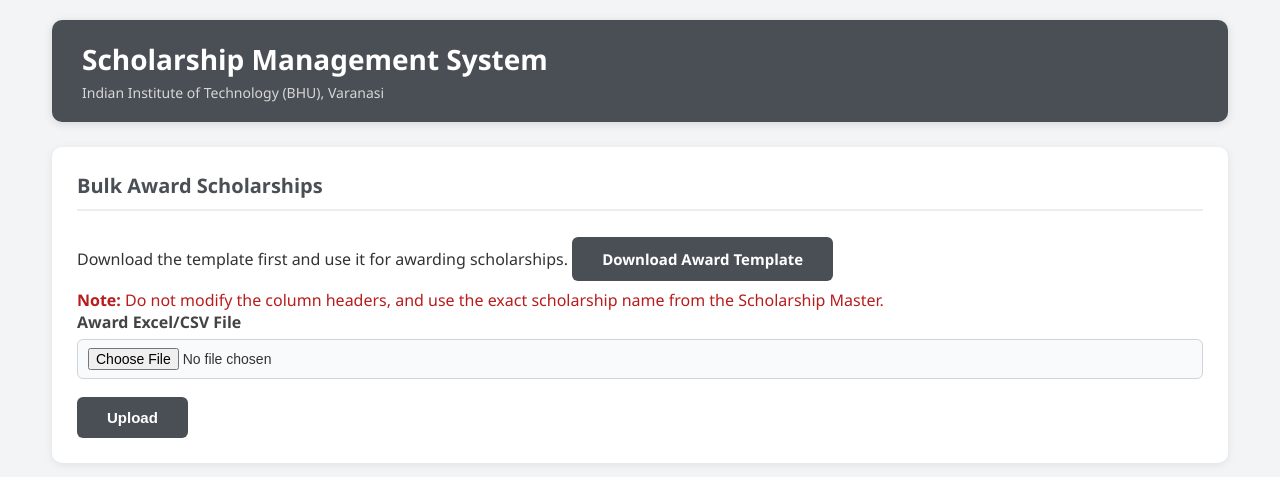
After one commit to singhnisha15/scholarship, a Django app: page /scholarship/scholarship/award-bulk/ in a window 1280 px wide. The commit adds this page. Shown: the top 477 px of the page. Run offline with Django 5.2, Linux system fonts and the light colour scheme; parts of the project's set-up code (start-up, migrations or seed data) failed here and were passed over.

Commit message:
bulk upload scholarship

```diff
--- a/sch_master/urls.py
+++ b/sch_master/urls.py
@@ -31,9 +31,11 @@ urlpatterns = [
     path("scholarship/edit/<int:pk>/", views.edit_scholarship, name="edit_scholarship"),
     path("scholarship/delete/<int:pk>/", views.delete_scholarship, name="delete_scholarship"),
     path("student/profile/edit/", views.edit_student_profile, name="edit_student_profile"),
+    path("scholarship/award-bulk/",views.bulk_award_scholarships,name="bulk_award_scholarships",),
+    path("scholarship/award-bulk/template/", views.download_award_template,name="download_award_template",),
     path(
         "remove_application/<int:application_id>/",
         views.remove_scholarship_application,
         name="remove_scholarship_application",
     ),
-]
+    ]
--- a/sch_master/views.py
+++ b/sch_master/views.py
@@ -8,6 +8,8 @@ from .services.academic_api import get_student_details, get_photo_url, get_spi_c
 import pandas as pd
 from .models import ScholarshipMaster, CriteriaMaster, ScholarshipCriteria, StudentScholarshipProfile, StudentScholarship
 from django.utils import timezone
+from django.conf import settings
+from django.http import FileResponse
 
 def scholarship_create(request):
     criteria = CriteriaMaster.objects.filter(is_active=True).order_by('display_order')
@@ -713,17 +715,37 @@ def assign_scholarship(request):
         if StudentScholarship.objects.filter(roll_no=roll_no, status="AWARDED").exists():
             messages.error(request, "This student has already been awarded a scholarship.")
             return redirect("assign_scholarship")
-        application.status = "AWARDED"
+        '''application.status = "AWARDED"
         application.award_year = timezone.now().year
         application.decision_date = timezone.now()
-        application.save()
-        messages.success(request, f"{scholarship.scholarship_name} awarded successfully.")
+        application.save()'''
+        success, msg = award_application(application)
+        if success:
+            messages.success(request,f"{scholarship.scholarship_name} awarded successfully.")
+        else:
+            messages.error(request, msg)
+        #messages.success(request, f"{scholarship.scholarship_name} awarded successfully.")
         return redirect("scholarship_dashboard")
   return render(request, "assign_scholarship.html", {
     "student": student,
     "student_applications": student_applications,
     "current_year": timezone.now().year,
   })
+
+def award_application(application):
+    """Award an already fetched StudentScholarship application.Returns (success, message)"""
+    if application.status == "AWARDED":
+        return False, "Scholarship already awarded."
+    if StudentScholarship.objects.filter(
+            roll_no=application.roll_no,
+            status="AWARDED"
+    ).exclude(id=application.id).exists():
+        return False, "Student has already been awarded another scholarship."
+    application.status = "AWARDED"
+    application.award_year = timezone.now().year
+    application.decision_date = timezone.now()
+    application.save()
+    return True, "Awarded successfully."
 
 
 def remove_scholarship_application(request, application_id):
@@ -735,3 +757,41 @@ def remove_scholarship_application(request, application_id):
         application.delete()
         messages.success(request, "Scholarship application removed successfully.")
     return redirect("student_dashboard")
+
+def bulk_award_scholarships(request):
+    if request.method == "GET": return render(request, "bulk_award_scholarships.html")
+    file = request.FILES["file"]
+    df = pd.read_csv(file) if file.name.endswith(".csv") else pd.read_excel(file)
+    required_columns = ["Student Roll Number", "Scholarship Name"]
+    missing = [c for c in required_columns if c not in df.columns]
+    if missing: messages.error(request, "Missing columns : " + ", ".join(missing)); return redirect("bulk_award_scholarships")
+    success = failed = 0
+    errors = []
+    for index, row in df.iterrows():
+        roll_no = str(row["Student Roll Number"]).strip(); scholarship_name = str(row["Scholarship Name"]).strip()
+        try: scholarship = ScholarshipMaster.objects.get(scholarship_name=scholarship_name, is_active=True)
+        except ScholarshipMaster.DoesNotExist:
+            failed += 1
+            errors.append({"Row": index + 2, "Roll No": roll_no, "Scholarship": scholarship_name, "Reason": "Scholarship not found"})
+            continue
+        application = StudentScholarship.objects.filter(roll_no=roll_no, scholarship=scholarship, status="APPLIED").first()
+        if application is None:
+            failed += 1
+            errors.append({"Row": index + 2, "Roll No": roll_no, "Scholarship": scholarship_name, "Reason": "Student has not applied"})
+            continue
+        ok, msg = award_application(application)
+        if ok: success += 1
+        else:
+            failed += 1
+            errors.append({"Row": index + 2, "Roll No": roll_no, "Scholarship": scholarship_name, "Reason": msg})
+    if errors: pd.DataFrame(errors).to_excel(os.path.join(settings.MEDIA_ROOT, "bulk_award_errors.xlsx"), index=False)
+    messages.success(request, f"{success} scholarship(s) awarded.")
+    if failed: messages.warning(request, f"{failed} record(s) skipped.")
+    return redirect("bulk_award_scholarships")
+
+
+def download_award_template(request):
+    template_path = os.path.join(settings.BASE_DIR, "templates","Award_Scholarship_Template.xlsx",)
+    if not os.path.exists(template_path):
+        raise Http404("Template not found.")
+    return FileResponse(open(template_path, "rb"), as_attachment=True, filename="Award_Scholarship_Template.xlsx",)
--- a/templates/assign_scholarship.html
+++ b/templates/assign_scholarship.html
@@ -7,6 +7,9 @@
     <form method="post">
         {% csrf_token %}
         <input type="hidden" name="action" value="fetch">
+        <div class="row" align="right">
+            <a href="{% url 'bulk_award_scholarships' %}" class="btn-save" > Bulk Award Scholarships </a>
+        </div>
         <div class="row">
             <label>Roll Number</label>
             <input type="text" name="roll_no" required>
--- /dev/null
+++ b/templates/bulk_award_scholarships.html
@@ -0,0 +1,31 @@
+{% extends "base.html" %}
+{% block title %}
+Bulk Award Scholarships
+{% endblock %}
+{% block content %}
+<div class="card">
+    <div class="card-title">
+        Bulk Award Scholarships
+    </div>
+    <p>
+        {% if messages %}
+        <div class="card" style="margin-top:20px;">
+            {% for message in messages %}
+                <p>{{ message }}</p>
+            {% endfor %}
+        </div>
+        {% endif %}
+        Download the template first and use it for awarding scholarships.
+        <a href="{% url 'download_award_template' %}" download class="btn-save" style="display:inline-block;text-decoration:none;margin-top:6px;">Download Award Template</a>
+    </p>
+    <p style="color:#b91c1c;margin-top:8px;"><strong>Note:</strong> Do not modify the column headers, and use the exact scholarship name from the Scholarship Master.</p>
+    <form method="post" enctype="multipart/form-data">
+        {% csrf_token %}
+        <div class="row">
+            <label>Award Excel/CSV File</label>
+            <input type="file" name="file" accept=".xlsx,.xls,.csv" required>
+        </div>
+        <button class="btn-save" type="submit">Upload</button>
+    </form>
+</div>
+{% endblock %}
```
Also changed, not shown: 2 other files.
